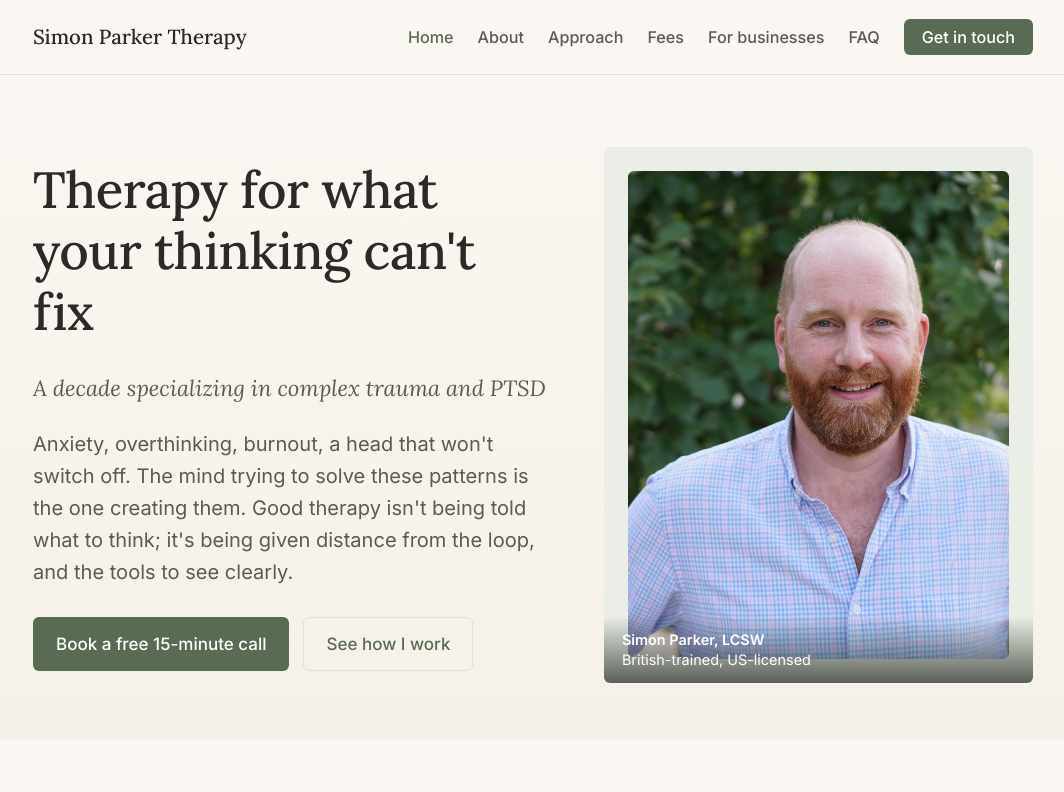
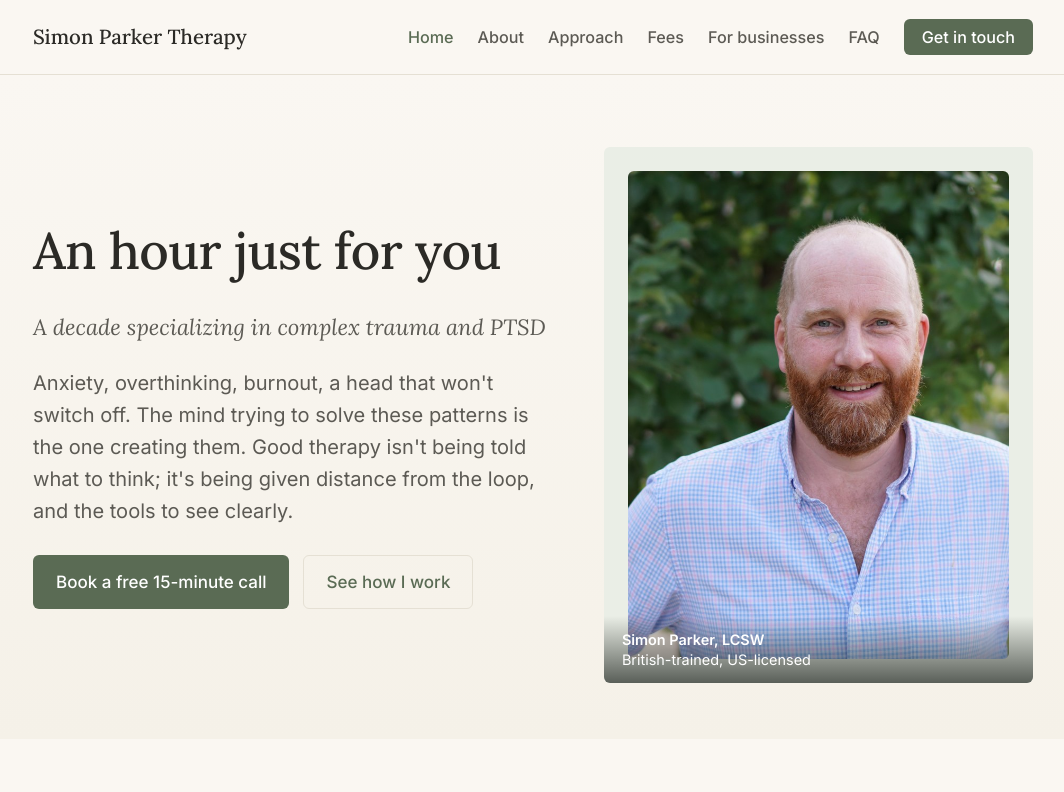
Before and after one commit to simoncharlesparker/simonparker-website, a plain HTML site: page website/index.html in a window 1280 px wide. Shown: the top 792 px of the page, without its empty margins (107-1171 px from the left). Drawn offline with Linux system fonts and the light colour scheme.

Commit message:
Update hero headline

```diff
--- a/website/index.html
+++ b/website/index.html
@@ -81,7 +81,7 @@
     <div class="container">
       <div class="hero-grid">
         <div>
-          <h1>Therapy for what your thinking can't fix</h1>
+          <h1>An hour just for you</h1>
           <p class="hero-subtitle">A decade specializing in complex trauma and PTSD</p>
           <p class="lede">Anxiety, overthinking, burnout, a head that won't switch off. The mind trying to solve these patterns is the one creating them. Good therapy isn't being told what to think; it's being given distance from the loop, and the tools to see clearly.</p>
           <div class="cta-row">
```
